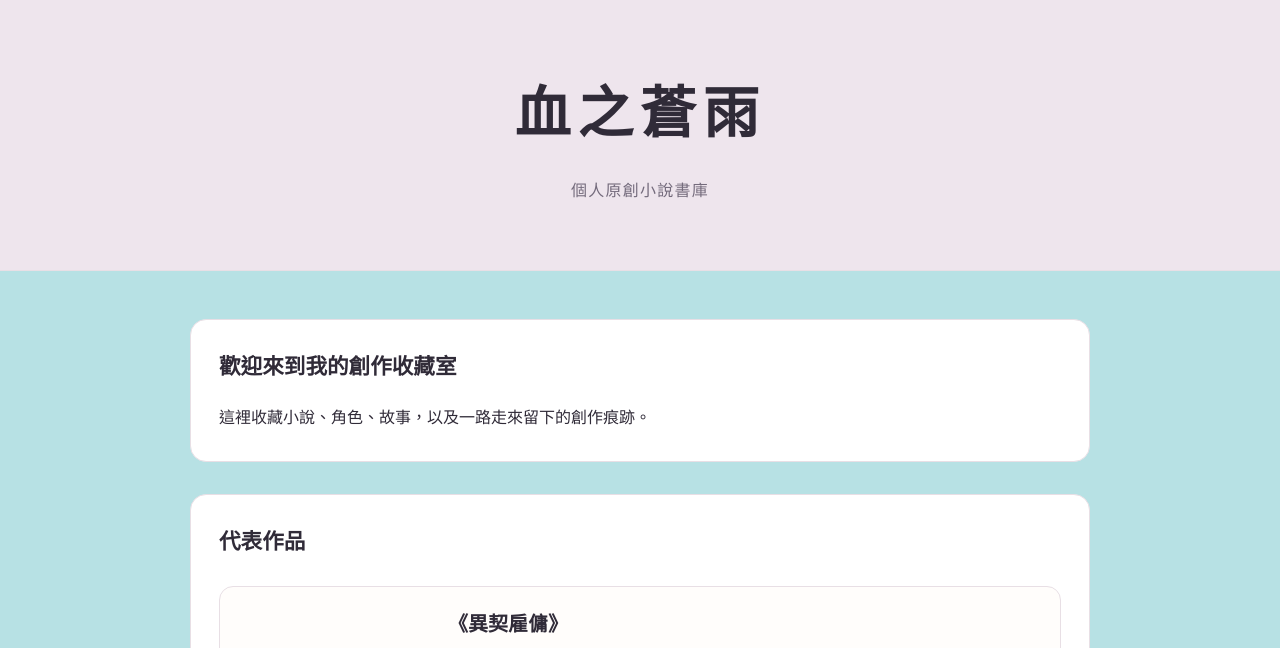
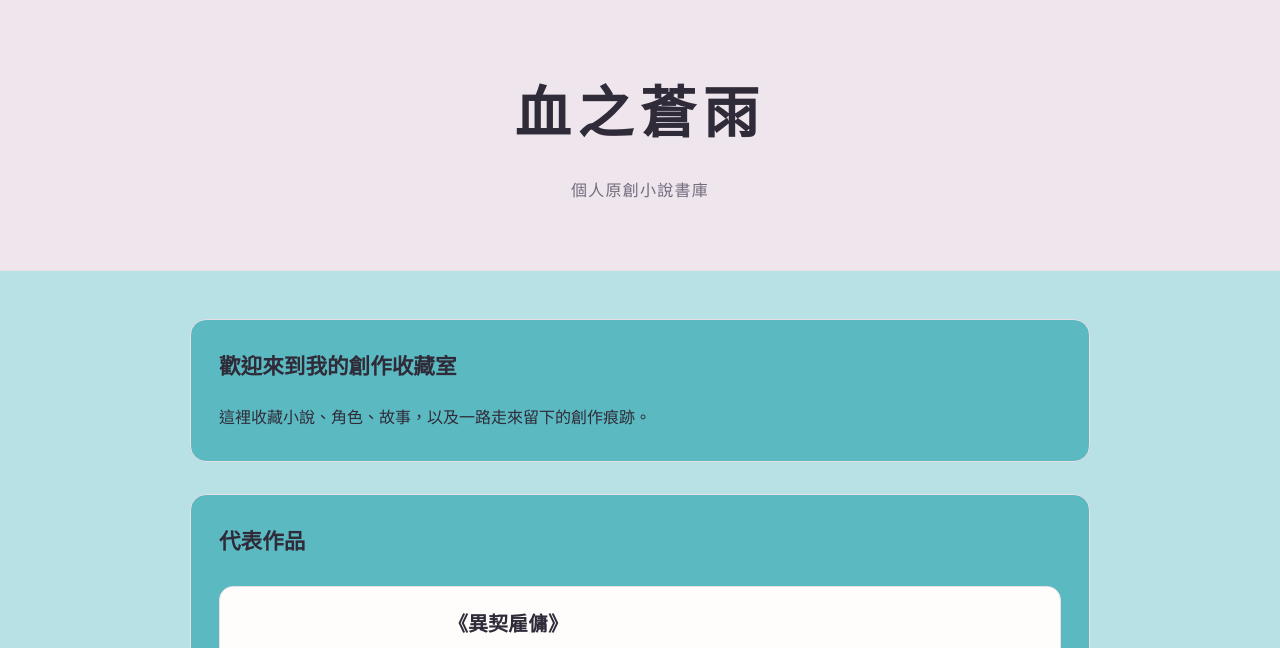
Before and after one commit to bloodbluerain-glitch/author-website, a plain HTML site: page index.html in a window 1280 px wide. Shown: the top 648 px of the page. Drawn offline with Linux system fonts and the light colour scheme.

Commit message:
Update style.css

```diff
--- a/style.css
+++ b/style.css
@@ -5,7 +5,7 @@
   --ink: #302b38;
   --muted: #746b7c;
   --paper: #b7e1e4;
-  --panel: #ffffff;
+  --panel: #5bb9c1;
   --accent: #79566f;
   --line: #e8dfe5;
 }
```
